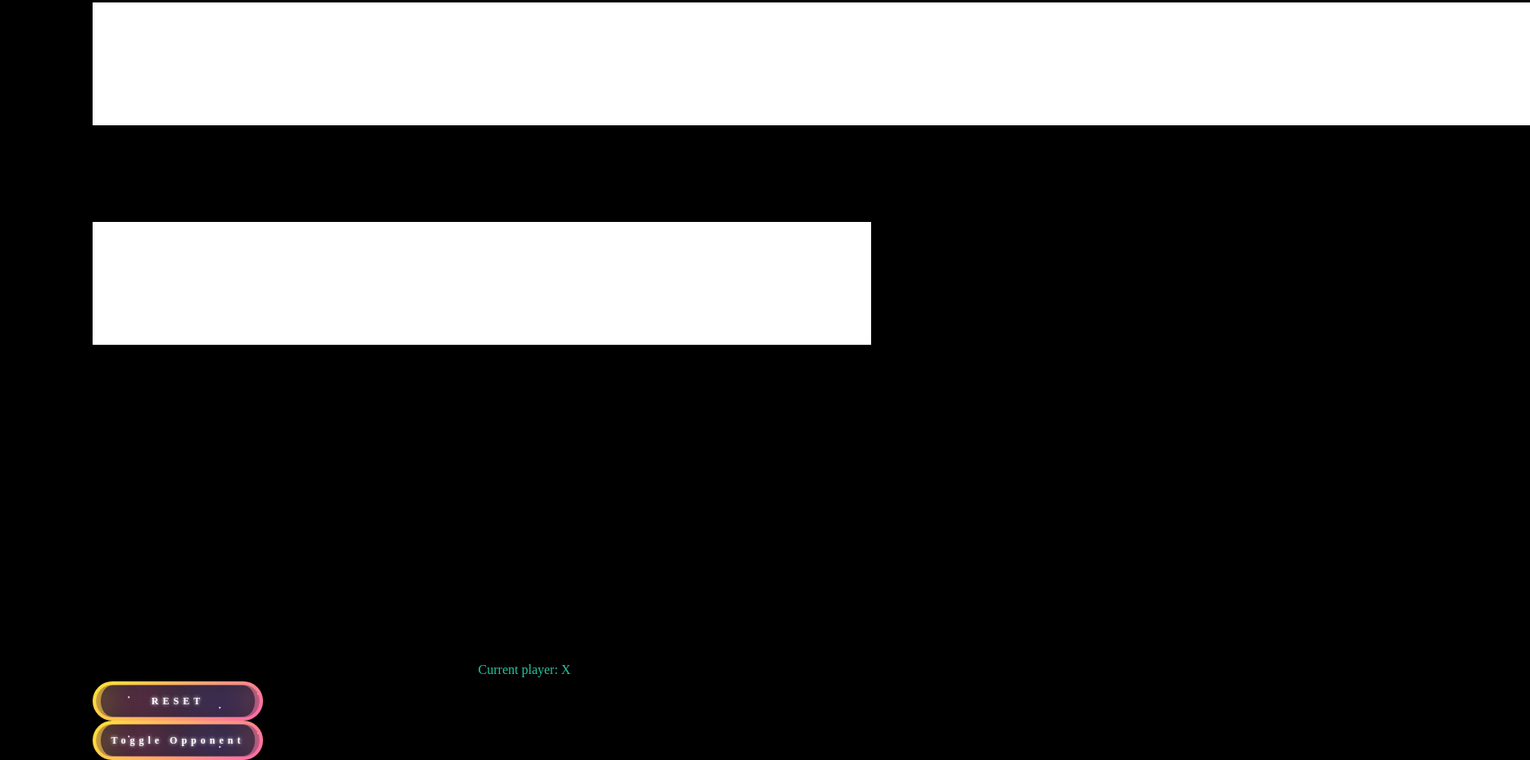
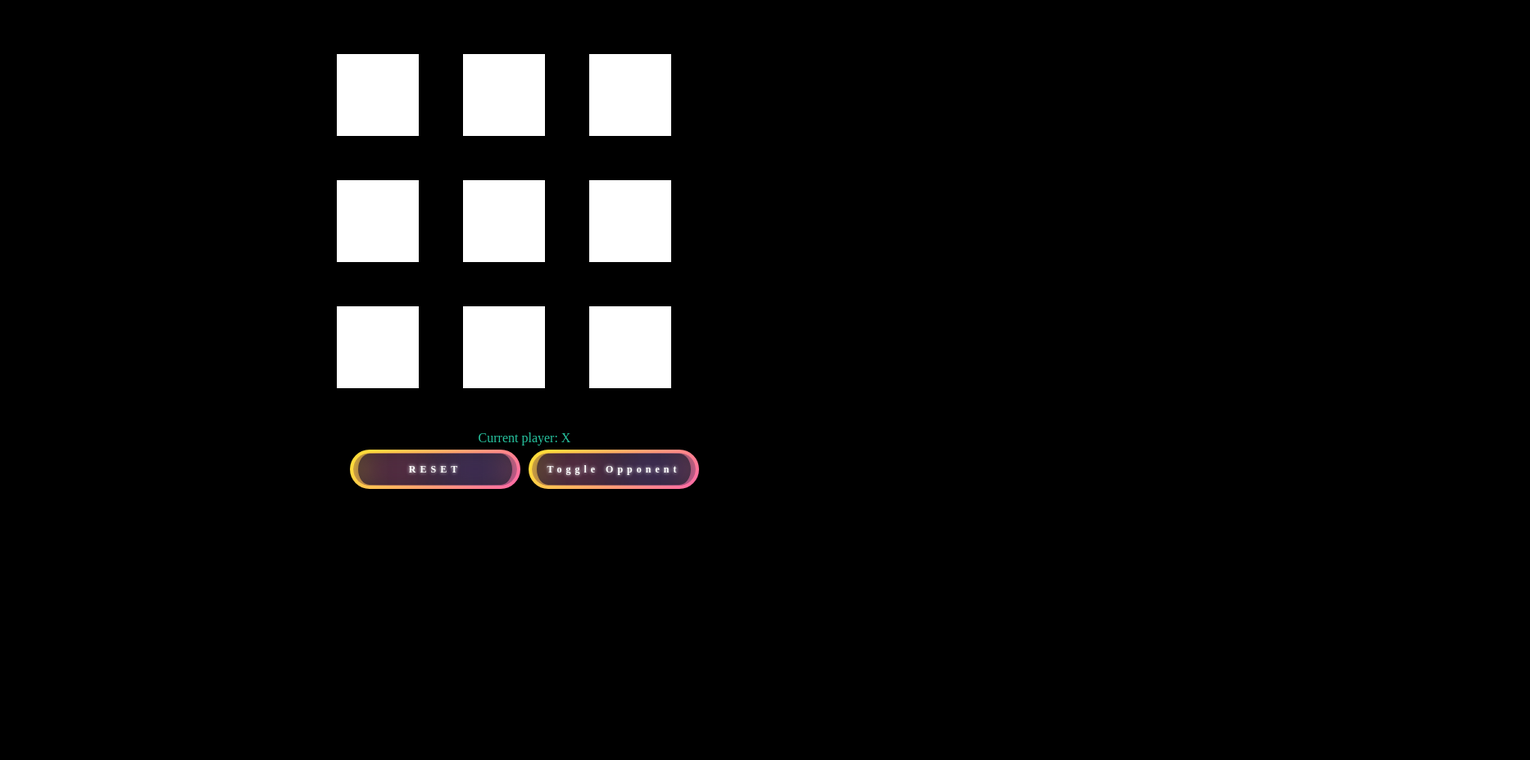
Before and after one commit to soumo210340/PRODIGY_WD_03, a plain HTML site: page INDEX.html in a window 1280 px wide. Shown: the part 108-1036 px from the top of the page at 82% size, 1867 px wide, since content can reach past the window. After the commit the page ends 800 px from the top, so only its background shows below. Drawn offline with Linux system fonts and the light colour scheme.

Commit message:
modified:   INDEX.html 	modified:   styles.css

```diff
--- a/INDEX.html
+++ b/INDEX.html
@@ -21,6 +21,8 @@
       <div class="cell" id="cell-8"></div>
     </div>
     <div id="status"></div>
+
+    <div class="buttons-container">
     <button class="btn" id="reset" type="button">
         <strong>RESET</strong>
         <div id="container-stars">
@@ -41,7 +43,7 @@
             <div class="circle"></div>
         </div>
     </button>
-
+</div>
   </div>
   <script src="scrip.js"></script>
 </body>
--- a/styles.css
+++ b/styles.css
@@ -9,37 +9,42 @@ body {
   }
 
   .container {
-    text-align: center;
+    display: flex;
+    flex-direction: column;
+    align-items: center;
   }
 
 
   .board {
-    display: grid;
-    grid-template-columns: repeat(4, 250px); /* Each column is 150px wide */
-    grid-template-rows: repeat(4, 250px); /* Each row is 150px high */
-    gap: 18px;
-    margin-bottom: 20px;
-  }
-
-
-
-  .cell {
-    width: 950px;
-    height: 150px;
+  display: grid;
+  grid-template-columns: repeat(3, 150px); /* Each column is 150px wide */
+  grid-template-rows: repeat(3, 150px); /* Each row is 150px high */
+  gap: 4px;
+  margin-bottom: 2px;
+}
+.cell {
+    width: 100px;
+    height: 100px;
     background-color: #fff;
     display: flex;
     justify-content: center;
     align-items: center;
-    font-size: 2em;
+    font-size: 4em;
     cursor: pointer;
   }
 
   #status {
     margin-bottom: 5px;
     -webkit-text-fill-color: #27c39f;
+    font-size: medium;
+  }
+  .buttons-container {
+    display: flex;
+    justify-content: center; /* Center the buttons horizontally */
   }
   .btn {
     display: flex;
+    margin: 0 5px;
     justify-content: center;
     align-items: center;
     width: 13rem;
@@ -54,6 +59,7 @@ body {
     background-image: linear-gradient(#212121, #212121),  linear-gradient(137.48deg, #ffdb3b 10%,#FE53BB 45%, #8F51EA 67%, #0044ff 87%);
     background-origin: border-box;
     background-clip: content-box, border-box;
+    position: relative;
   }
 
   #container-stars {
@@ -119,14 +125,14 @@ body {
   }
 
   #stars {
-    position: relative;
+    position: absolute;
     background: transparent;
     width: 200rem;
     height: 200rem;
   }
 
   #stars::after {
-    content: "";
+    content:unset;
     position: absolute;
     top: -10rem;
     left: -100rem;
```
